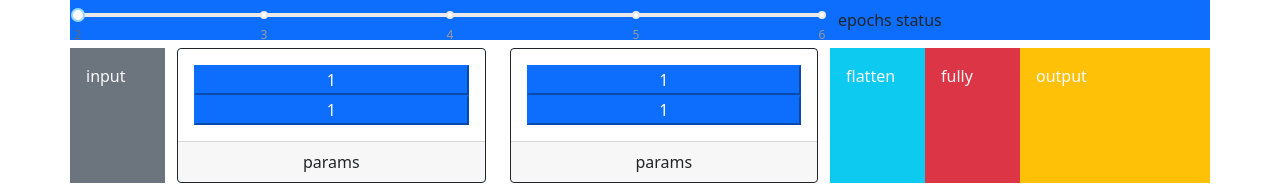
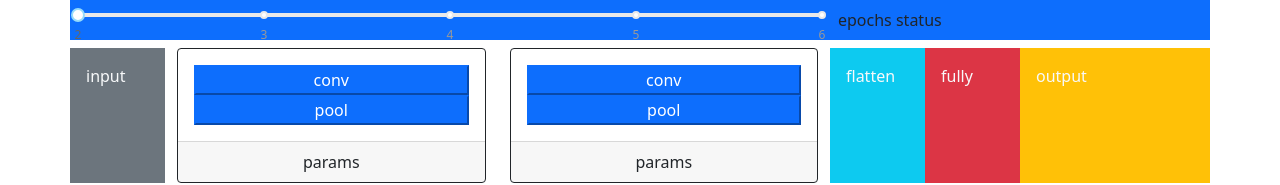
Before and after one commit to Wklej/CNNSIM, a React (Create React App) app: page / in a window 1280 px wide. Shown: the top 185 px of the page. Built offline with nearby package versions, Linux system fonts and the light colour scheme.

Commit message:
+ modal body as prop

```diff
--- a/src/Layer.js
+++ b/src/Layer.js
@@ -1,34 +1,24 @@
 import { useState } from "react";
 import LayerModal from "./LayerModal";
+import { Modal } from "react-bootstrap";
 
 const Layer = ({num}) => {
 
-    // const MyModal = ({show}) => {
-    //     return(
-    //         <Modal show={show} onHide={handleClose}>
-    //             <Modal.Header closeButton>
-    //             <Modal.Title>Modal heading</Modal.Title>
-    //             </Modal.Header>
-    //             <Modal.Body>Woohoo, you're reading this text in a modal!</Modal.Body>
-    //             <Modal.Footer>
-    //             <button className="btn-secondary" onClick={handleClose}>
-    //                 Close
-    //             </button>
-    //             <button className="btn-primary" onClick={handleClose}>
-    //                 Save Changes
-    //             </button>
-    //             </Modal.Footer>
-    //         </Modal>
-    //     )
-    // }
+    const [showConv, setConvShow] = useState(false);
+    const [showPool, setPoolShow] = useState(false);
 
-    const [show, setShow] = useState(false);
+    const handleConvShow = () => setConvShow(true);
+    const handleConvClose = () => setConvShow(false);
+    const handlePoolShow = () => setPoolShow(true);
+    const handlePoolClose = () => setPoolShow(false);
 
-    const handleShow = () => setShow(true);
-    const handleClose = () => {
-        setShow(false);
-        console.log('closing modal...')
-    }
+    const [convBody, setConvBody] = useState(
+        <Modal.Body>conv body</Modal.Body>
+    );
+
+    const [poolBody, setPoolBody] = useState(
+        <Modal.Body>pool body</Modal.Body>
+    );
 
     const divs = () => {
         let array = [];
@@ -38,9 +28,10 @@ const Layer = ({num}) => {
                     <div className="card border-dark text-center" >
                         <div className="card-body">
                             <ul className="list-group">
-                                <button className="btn-primary" onClick={handleShow}>1</button>
-                                <LayerModal show={show} handleClose={handleClose} />
-                                <button className="btn-primary">1</button>
+                                <button className="btn-primary" onClick={handleConvShow}>conv</button>
+                                <LayerModal show={showConv} handleClose={handleConvClose} body={convBody} />
+                                <button className="btn-primary" onClick={handlePoolShow}>pool</button>
+                                <LayerModal show={showPool} handleClose={handlePoolClose} body={poolBody} />
                             </ul>
                         </div>
                         <div className="card-footer">params</div>
--- a/src/LayerModal.js
+++ b/src/LayerModal.js
@@ -1,13 +1,13 @@
 import { Modal } from "react-bootstrap";
 
-const LayerModal = ({show, handleClose}) => {
+const LayerModal = ({show, handleClose, body}) => {
 
     return (
         <Modal show={show} onHide={handleClose}>
             <Modal.Header closeButton>
             <Modal.Title>Modal heading</Modal.Title>
             </Modal.Header>
-            <Modal.Body>Woohoo, you're reading this text in a modal!</Modal.Body>
+            { body }
             <Modal.Footer>
             <button className="btn-secondary" onClick={handleClose}>
                 Close
```
